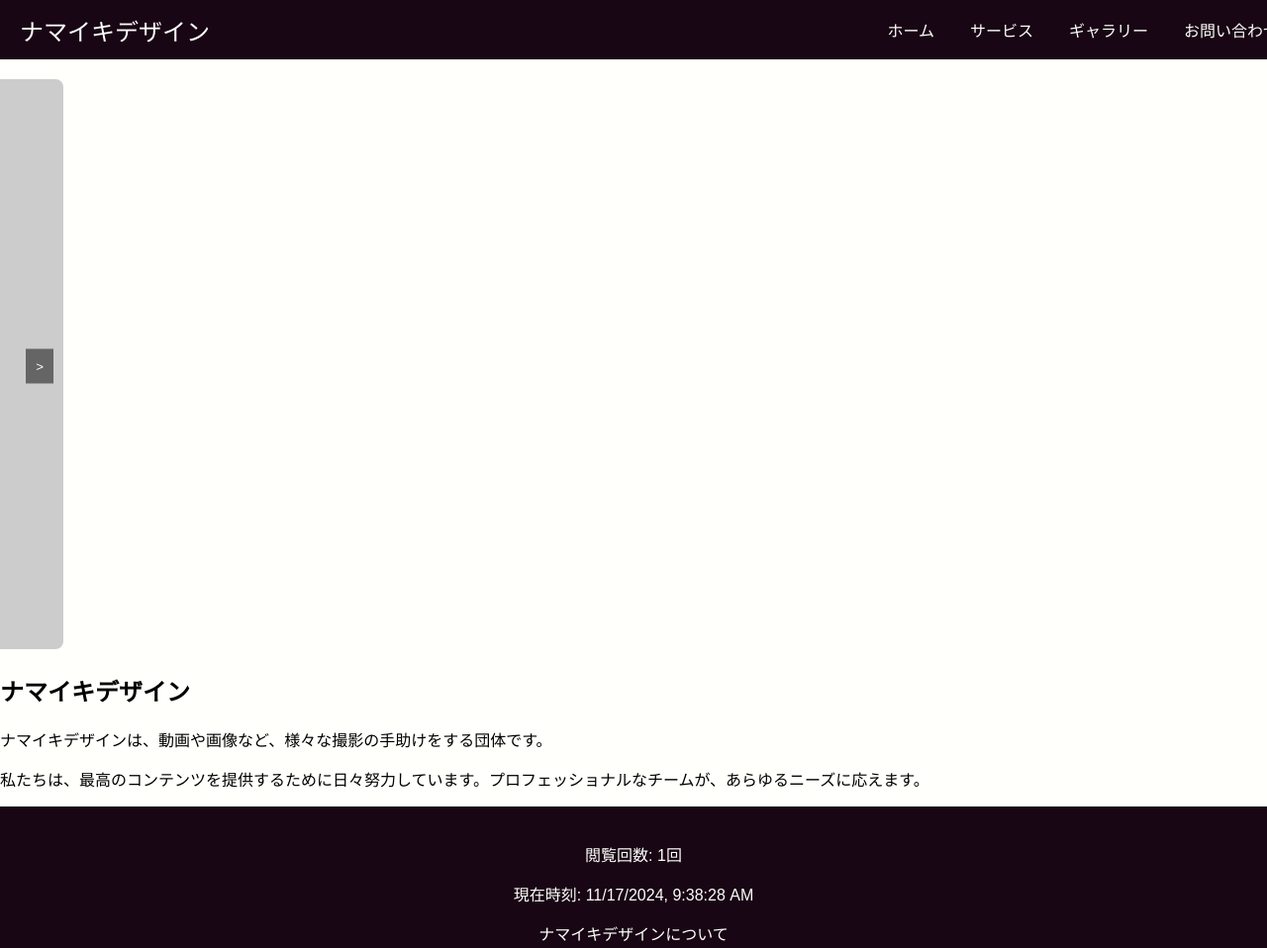
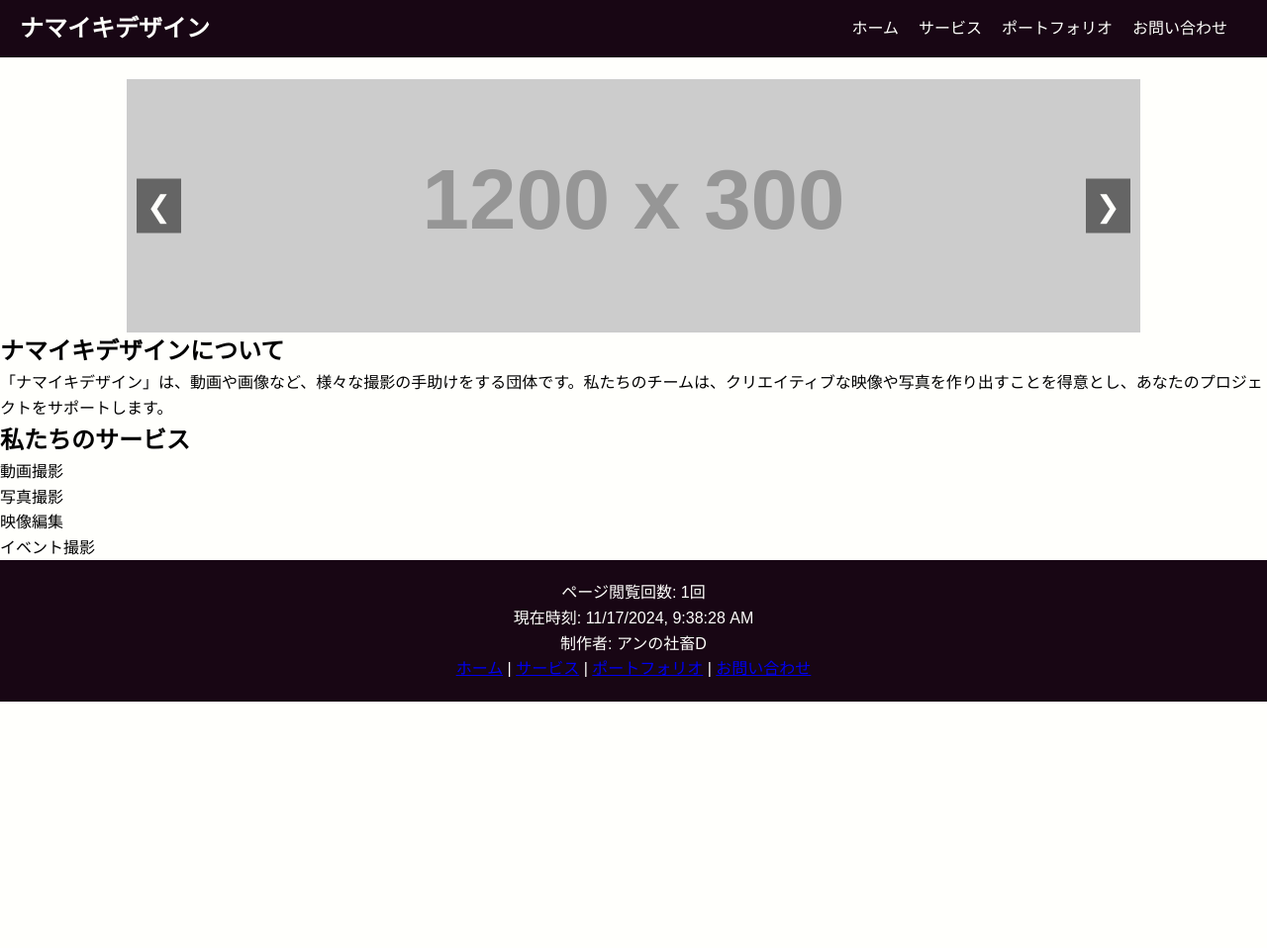
Before and after one commit to ATARO-QQQ/An-syachiku-portrait-home-test-jety-alpha-1, a plain HTML site: page index.html in a window 1280 px wide. Shown: the top 958 px of the page at 99% size. After the commit the page ends 800 px from the top, so only its background shows below. Drawn offline with Linux system fonts and the light colour scheme; placeholder pictures from the web are drawn by us.

Commit message:
Update index.html

```diff
--- a/index.html
+++ b/index.html
@@ -5,280 +5,279 @@
     <meta name="viewport" content="width=device-width, initial-scale=1.0">
     <title>ナマイキデザイン</title>
     <style>
-        /* 基本的なスタイル */
-        body, html {
+        /* 全体のリセットと基本スタイル */
+        * {
             margin: 0;
             padding: 0;
+            box-sizing: border-box;
+        }
+        body {
             font-family: Arial, sans-serif;
             background-color: #fffffc;
+            line-height: 1.6;
         }
 
         /* ヘッダー */
         header {
             background-color: #180614;
             color: #fffffc;
+            padding: 10px 20px;
+            position: fixed;
+            top: 0;
+            width: 100%;
+            z-index: 1000;
+        }
+        header nav {
             display: flex;
             justify-content: space-between;
             align-items: center;
-            padding: 10px 20px;
-            position: fixed;
-            width: 100%;
-            top: 0;
-            z-index: 100;
+        }
+        header nav ul {
+            display: flex;
+            list-style: none;
+        }
+        header nav ul li {
+            margin-right: 20px;
+        }
+        header nav ul li a {
+            color: #fffffc;
+            text-decoration: none;
+        }
+        header nav ul li a:hover {
+            color: #180614;
+            background-color: #83ccd2;
+            padding: 5px;
         }
 
-        .logo {
-            font-size: 24px;
-        }
-
-        nav {
-            display: flex;
-            gap: 20px;
-        }
-
-        nav a {
-            color: #fffffc;
-            text-decoration: none;
-            padding: 8px;
-            transition: background-color 0.3s, color 0.3s;
-        }
-
-        nav a:hover {
-            background-color: #83ccd2;
-            color: #180614;
-        }
-
+        /* メニューが表示されるトグル */
         .menu-toggle {
             display: none;
-            flex-direction: column;
-            gap: 4px;
             cursor: pointer;
-        }
-
-        .menu-toggle div {
-            width: 25px;
-            height: 3px;
-            background-color: #fffffc;
+            font-size: 30px;
+            color: #fffffc;
         }
 
         /* クルーセル */
-        .carousel-container {
+        .carousel {
+            position: relative;
+            margin: 80px auto 0 auto; /* ヘッダー分のスペースを空ける */
+            width: 80%;
+            max-width: 1200px;
+            overflow: hidden;
+        }
+        .carousel-items {
             display: flex;
-            justify-content: center;
-            align-items: center;
-            position: relative;
-            margin-top: 80px; /* ヘッダー分のスペース */
+            transition: transform 0.5s ease;
         }
-
-        .carousel {
-            display: flex;
-            overflow: hidden;
-            width: 90%;
-            max-width: 1200px;
-            position: relative;
+        .carousel-item {
+            min-width: 100%;
+            max-width: 100%;
+            transition: transform 0.5s ease;
         }
-
-        .carousel-slide {
-            min-width: 100%;
-            transition: transform 0.5s ease-in-out;
-        }
-
-        .carousel img {
+        .carousel-item img {
             width: 100%;
             height: auto;
-            border-radius: 8px;
+            display: block;
         }
-
-        .carousel button {
+        .carousel-control {
             position: absolute;
             top: 50%;
             transform: translateY(-50%);
             background-color: rgba(0, 0, 0, 0.5);
-            color: #fff;
+            color: #fffffc;
+            font-size: 30px;
             border: none;
             padding: 10px;
             cursor: pointer;
-            z-index: 10;
         }
-
-        .carousel .prev {
+        .carousel-control.prev {
             left: 10px;
         }
-
-        .carousel .next {
+        .carousel-control.next {
             right: 10px;
-        }
-
-        /* メディアクエリ */
-        @media (max-width: 480px) {
-            nav {
-                display: none;
-                flex-direction: column;
-                gap: 10px;
-                position: absolute;
-                right: 20px;
-                top: 60px;
-                background-color: #180614;
-                padding: 20px;
-                border-radius: 8px;
-            }
-
-            nav a {
-                padding: 12px;
-                font-size: 14px;
-            }
-
-            .menu-toggle {
-                display: flex;
-            }
-
-            header {
-                justify-content: space-between;
-            }
-
-            .carousel-container {
-                margin-top: 60px;
-            }
-
-            .carousel img {
-                height: auto;
-                object-fit: cover;
-            }
-        }
-
-        @media (max-width: 768px) {
-            .carousel-container {
-                margin-top: 100px;
-            }
-        }
-
-        @media (min-width: 1201px) {
-            .carousel {
-                max-width: 1200px;
-            }
         }
 
         /* フッター */
         footer {
             background-color: #180614;
             color: #fffffc;
+            padding: 20px;
             text-align: center;
-            padding: 20px;
-            position: relative;
         }
 
-        footer a {
-            color: #fffffc;
-            text-decoration: none;
+        /* レスポンシブデザイン */
+        @media (max-width: 1200px) {
+            header nav ul li {
+                margin-right: 15px;
             }
+        }
+
+        @media (max-width: 768px) {
+            header nav ul {
+                display: none;
+                flex-direction: column;
+                position: absolute;
+                top: 50px;
+                right: 20px;
+                background-color: #180614;
+                width: 200px;
+                padding: 10px;
+            }
+            header nav ul li {
+                margin-bottom: 10px;
+            }
+            header .menu-toggle {
+                display: block;
+            }
+            header nav ul li a:hover {
+                background-color: #83ccd2;
+                color: #180614;
+            }
+            .carousel {
+                width: 100%;
+            }
+        }
+
+        @media (max-width: 480px) {
+            .carousel {
+                width: 100%;
+            }
+            .carousel-item img {
+                height: 200px; /* スマホ用の高さ調整 */
+            }
+        }
+
+        /* スライドショーに関するアニメーション */
+        @keyframes slide {
+            0% { transform: translateX(0); }
+            25% { transform: translateX(-100%); }
+            50% { transform: translateX(-200%); }
+            75% { transform: translateX(-300%); }
+            100% { transform: translateX(0); }
+        }
+
+        /* メニューのアニメーション */
+        header nav ul.show {
+            display: flex;
+        }
+
     </style>
 </head>
 <body>
-
     <!-- ヘッダー -->
     <header>
-    <div class="logo">ナマイキデザイン</div>
         <nav>
-        <a href="#">ホーム</a>
-        <a href="#">サービス</a>
-        <a href="#">ギャラリー</a>
-        <a href="#">お問い合わせ</a>
+            <div class="logo">
+                <h1>ナマイキデザイン</h1>
+            </div>
+            <div class="menu-toggle" id="menu-toggle">&#9776;</div>
+            <ul id="menu">
+                <li><a href="#">ホーム</a></li>
+                <li><a href="#">サービス</a></li>
+                <li><a href="#">ポートフォリオ</a></li>
+                <li><a href="#">お問い合わせ</a></li>
+            </ul>
         </nav>
-    <div class="menu-toggle">
-        <div></div>
-        <div></div>
-        <div></div>
-    </div>
     </header>
 
     <!-- クルーセル -->
-<div class="carousel-container">
     <div class="carousel">
-        <div class="carousel-slide">
-            <a href="https://example.com/1"><img src="https://via.placeholder.com/1200x600/ff7f7f/333333?text=Slide+1" alt="スライド1"></a>
+        <div class="carousel-items">
+            <div class="carousel-item">
+                <a href="#">
+                    <img src="https://via.placeholder.com/1200x300?text=Slide+1" alt="スライド1">
+                </a>
             </div>
-        <div class="carousel-slide">
-            <a href="https://example.com/2"><img src="https://via.placeholder.com/1200x600/7fc8ff/333333?text=Slide+2" alt="スライド2"></a>
+            <div class="carousel-item">
+                <a href="#">
+                    <img src="https://via.placeholder.com/1200x300?text=Slide+2" alt="スライド2">
+                </a>
             </div>
-        <div class="carousel-slide">
-            <a href="https://example.com/3"><img src="https://via.placeholder.com/1200x600/fffc7f/333333?text=Slide+3" alt="スライド3"></a>
+            <div class="carousel-item">
+                <a href="#">
+                    <img src="https://via.placeholder.com/1200x300?text=Slide+3" alt="スライド3">
+                </a>
             </div>
-        <div class="carousel-slide">
-            <a href="https://example.com/4"><img src="https://via.placeholder.com/1200x600/7fff7f/333333?text=Slide+4" alt="スライド4"></a>
+            <div class="carousel-item">
+                <a href="#">
+                    <img src="https://via.placeholder.com/1200x300?text=Slide+4" alt="スライド4">
+                </a>
             </div>
-        <button class="prev">&lt;</button>
-        <button class="next">&gt;</button>
         </div>
+        <button class="carousel-control prev">&#10094;</button>
+        <button class="carousel-control next">&#10095;</button>
     </div>
 
     <!-- 本文 -->
-<main>
+    <div class="content">
         <section>
-        <h1>ナマイキデザイン</h1>
-        <p>ナマイキデザインは、動画や画像など、様々な撮影の手助けをする団体です。</p>
-        <p>私たちは、最高のコンテンツを提供するために日々努力しています。プロフェッショナルなチームが、あらゆるニーズに応えます。</p>
+            <h2>ナマイキデザインについて</h2>
+            <p>「ナマイキデザイン」は、動画や画像など、様々な撮影の手助けをする団体です。私たちのチームは、クリエイティブな映像や写真を作り出すことを得意とし、あなたのプロジェクトをサポートします。</p>
         </section>
-</main>
+        <section>
+            <h2>私たちのサービス</h2>
+            <ul>
+                <li>動画撮影</li>
+                <li>写真撮影</li>
+                <li>映像編集</li>
+                <li>イベント撮影</li>
+            </ul>
+        </section>
+    </div>
 
     <!-- フッター -->
     <footer>
-    <p>閲覧回数: <span id="page-views">0</span>回</p>
+        <p>ページ閲覧回数: <span id="pageviews">0</span>回</p>
         <p>現在時刻: <span id="current-time"></span></p>
-    <p><a href="#">ナマイキデザインについて</a></p>
         <p>制作者: アンの社畜D</p>
+        <nav>
+            <a href="#">ホーム</a> | <a href="#">サービス</a> | <a href="#">ポートフォリオ</a> | <a href="#">お問い合わせ</a>
+        </nav>
     </footer>
 
+    <!-- スクリプト -->
     <script>
-    // メニューのトグル
-    const menuToggle = document.querySelector('.menu-toggle');
-    const nav = document.querySelector('nav');
-
+        // メニューのトグル表示
+        const menuToggle = document.getElementById('menu-toggle');
+        const menu = document.getElementById('menu');
         menuToggle.addEventListener('click', () => {
-        nav.classList.toggle('active');
+            menu.classList.toggle('show');
         });
 
-    // ページ閲覧回数のカウント
-    let pageViews = 0;
-    const pageViewsElement = document.getElementById('page-views');
-    pageViews = localStorage.getItem('pageViews') ? parseInt(localStorage.getItem('pageViews')) : 0;
-    pageViews++;
-    localStorage.setItem('pageViews', pageViews);
-    pageViewsElement.textContent = pageViews;
-
-    // 現在時刻の表示
+        // 現在時刻表示
         const currentTimeElement = document.getElementById('current-time');
-    const updateTime = () => {
+        function updateTime() {
             const now = new Date();
             currentTimeElement.textContent = now.toLocaleString();
-    };
-    updateTime();
-    setInterval(updateTime, 1000);
+        }
+        setInterval(updateTime, 1000); // 1秒ごとに更新
+
+        // ページビュー数
+        let pageviews = localStorage.getItem('pageviews') || 0;
+        pageviews++;
+        localStorage.setItem('pageviews', pageviews);
+        document.getElementById('pageviews').textContent = pageviews;
 
         // クルーセルの自動スライド
-    let currentSlide = 0;
-    const slides = document.querySelectorAll('.carousel-slide');
-    const totalSlides = slides.length;
+        let currentIndex = 0;
+        const items = document.querySelectorAll('.carousel-item');
+        const totalItems = items.length;
+        const carouselItems = document.querySelector('.carousel-items');
 
-    const showSlide = (index) => {
-        const offset = -index * 100;
-        document.querySelector('.carousel').style.transform = `translateX(${offset}%)`;
-    };
+        function showNext() {
+            currentIndex = (currentIndex + 1) % totalItems;
+            carouselItems.style.transform = `translateX(-${100 * currentIndex}%)`;
+        }
 
-    document.querySelector('.next').addEventListener('click', () => {
-        currentSlide = (currentSlide + 1) % totalSlides;
-        showSlide(currentSlide);
-    });
+        function showPrev() {
+            currentIndex = (currentIndex - 1 + totalItems) % totalItems;
+            carouselItems.style.transform = `translateX(-${100 * currentIndex}%)`;
+        }
 
-    document.querySelector('.prev').addEventListener('click', () => {
-        currentSlide = (currentSlide - 1 + totalSlides) % totalSlides;
-        showSlide(currentSlide);
-    });
+        document.querySelector('.carousel-control.next').addEventListener('click', showNext);
+        document.querySelector('.carousel-control.prev').addEventListener('click', showPrev);
 
-    setInterval(() => {
-        currentSlide = (currentSlide + 1) % totalSlides;
-        showSlide(currentSlide);
-    }, 5000);
+        setInterval(showNext, 3000); // 3秒ごとにスライド
     </script>
-
 </body>
 </html>
```
Lines whose indentation alone changed are shown as unchanged.
